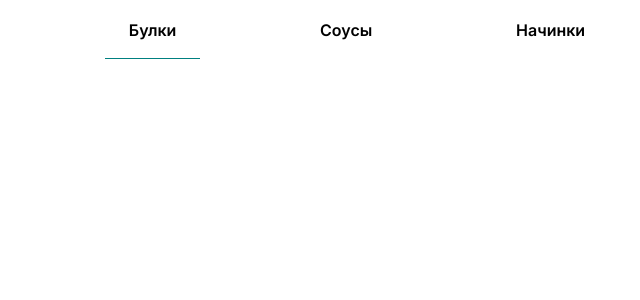
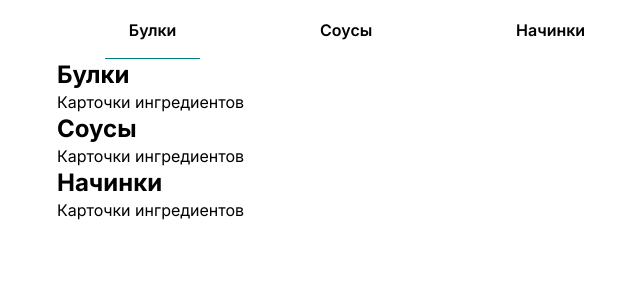
Before and after one commit to stan99-cheb/my-burger, a React (Vite) app: page / in a window 1280 px wide. Shown: the top 300 px of the page, without its empty margins (283-923 px from the left). Built offline with nearby package versions, Linux system fonts and the light colour scheme.

Commit message:
feat: add ingredient categories

```diff
--- /dev/null
+++ b/src/pages/ConstructorPage/Categories/categories.jsx
@@ -0,0 +1,30 @@
+import { useSelector } from "react-redux";
+import styles from "./categories.module.css";
+import { selectors } from "../../../store/selectors";
+import RenderList from "../../../components/RenderList/render-list";
+import Category from "../Category/category";
+
+const Categories = () => {
+  const tabs = useSelector(selectors.tabs.data);
+
+  const renderCategory = (tab) =>
+    <li
+      key={tab.id}
+    >
+      <Category
+        title={tab.name}
+      >
+        Карточки ингредиентов
+      </Category>
+    </li>;
+
+  return (
+    <RenderList
+      list={tabs}
+      callback={renderCategory}
+      extraStyle={styles.categories}
+    />
+  );
+}
+
+export default Categories;
--- /dev/null
+++ b/src/pages/ConstructorPage/Categories/categories.module.css
@@ -0,0 +1,24 @@
+.categories {
+  height: calc(100% - 60px);
+  overflow: auto;
+}
+
+.cards {
+  margin: 0 auto;
+  width: 96%;
+
+  display: flex;
+  flex-wrap: wrap;
+  gap: 10px;
+}
+
+.card {
+  width: 272px;
+  height: 272px;
+
+  border: 1px solid teal;
+
+  display: flex;
+  justify-content: center;
+  align-items: center;
+}
--- /dev/null
+++ b/src/pages/ConstructorPage/Category/category.jsx
@@ -0,0 +1,22 @@
+import PropTypes from "prop-types";
+import styles from "./category.module.css";
+
+const Category = ({ title, children }) => {
+  return (
+    <>
+      <h2
+        className={styles.title}
+      >
+        {title}
+      </h2>
+      {children}
+    </>
+  );
+}
+
+Category.propTypes = {
+  title: PropTypes.string.isRequired,
+  children: PropTypes.element,
+};
+
+export default Category;
--- /dev/null
+++ b/src/pages/ConstructorPage/Category/category.module.css
@@ -0,0 +1,4 @@
+.title {
+  font-size: 24px;
+  line-height: 30px;
+}
--- a/src/pages/ConstructorPage/PanelIngredients/panel-ingredients.jsx
+++ b/src/pages/ConstructorPage/PanelIngredients/panel-ingredients.jsx
@@ -1,10 +1,14 @@
 // import styles from "./panel-ingredients.module.css";
 
+import Categories from "../Categories/categories";
 import Tabs from "../Tabs/tabs";
 
 const PanelIngredients = () => {
   return (
-    <Tabs />
+    <>
+      <Tabs />
+      <Categories />
+    </>
   );
 }
 
```
